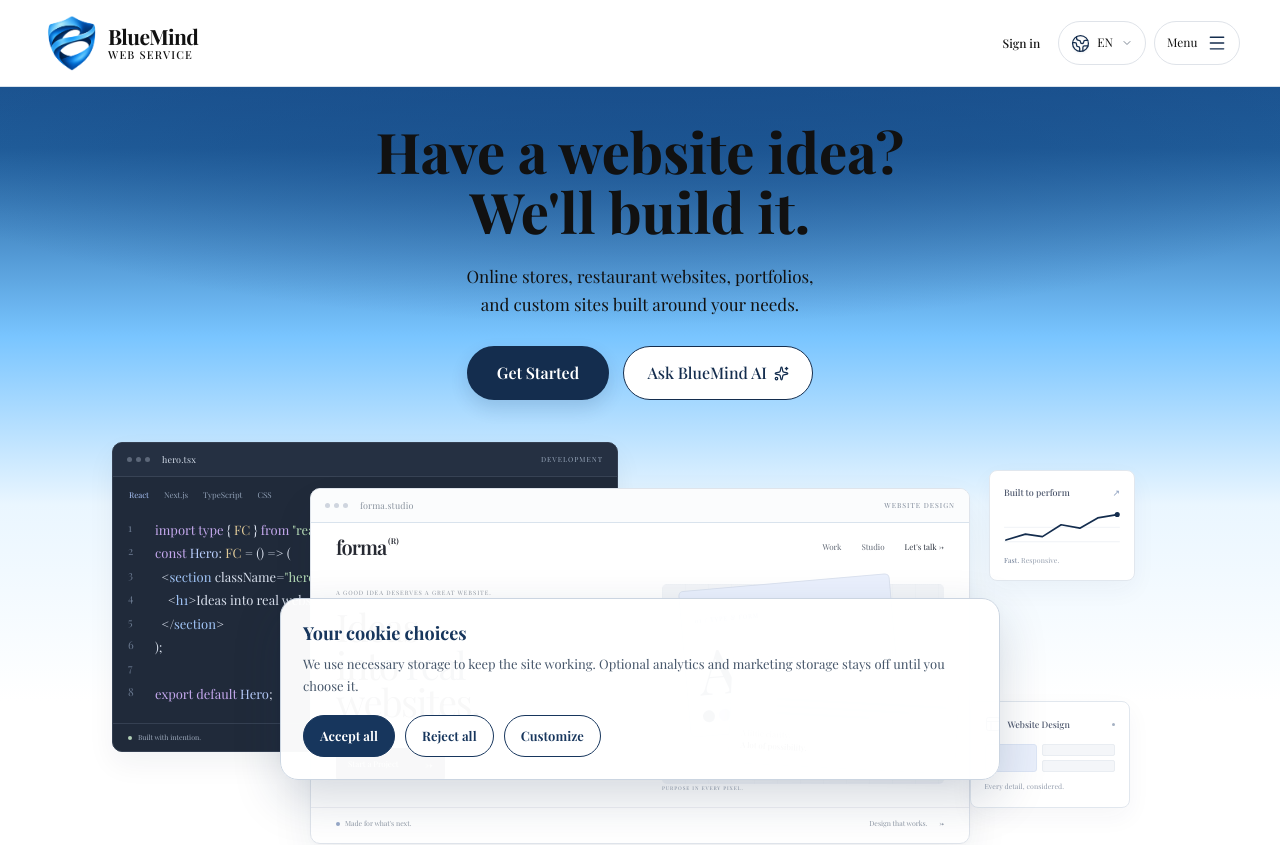
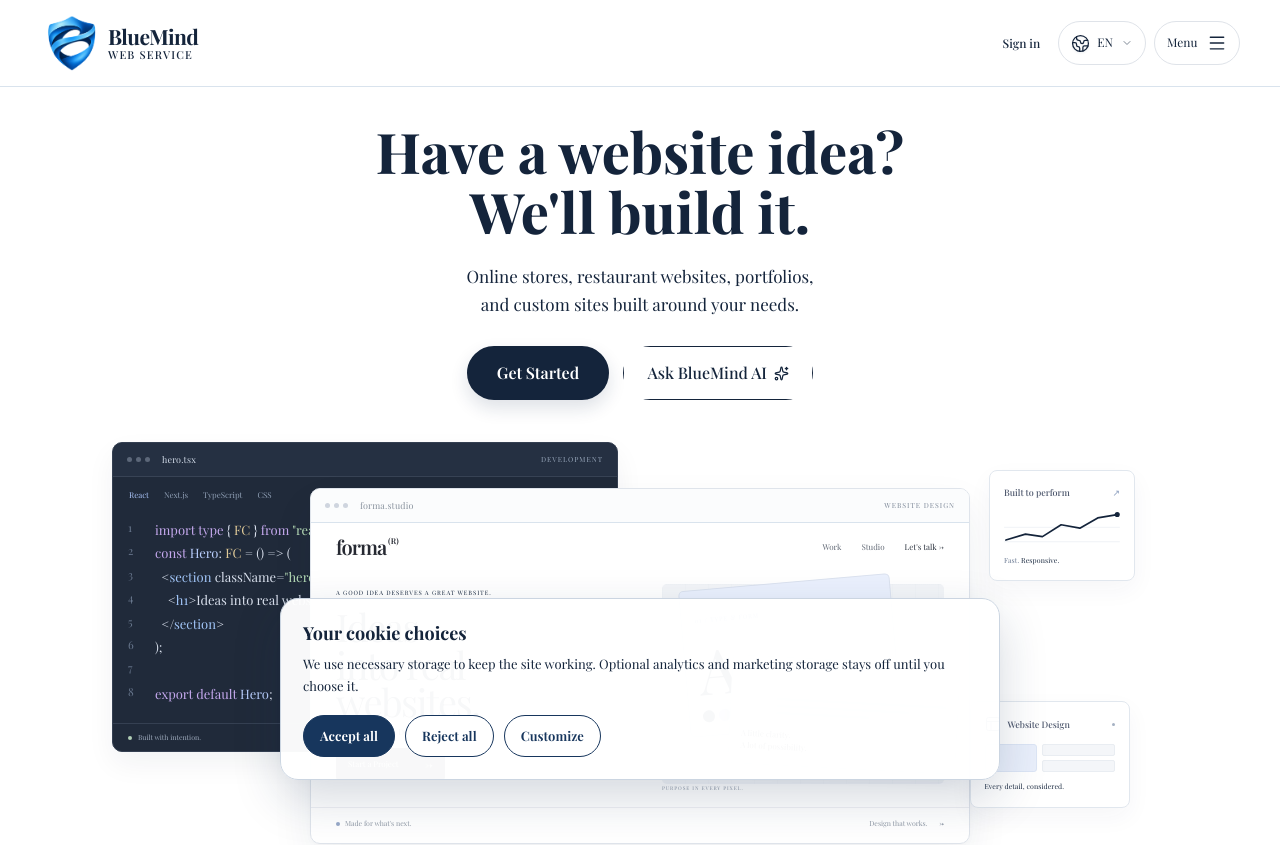
Before and after one commit to m1o223/bluem-ndwebs-rv-cefronend, a Next.js app: page / in a window 1280 px wide. Shown: the top 845 px of the page. Built offline with nearby package versions, Linux system fonts and the light colour scheme.

Commit message:
Apply Option B site colors

```diff
--- a/app/globals.css
+++ b/app/globals.css
@@ -3,8 +3,9 @@
   --font-heading-family: "Playfair Display", Georgia, "Times New Roman", serif;
   --control-radius: 999px;
   --icon-control-radius: 50%;
-  --bluemind-text: #111111;
-  --bluemind-blue: #142D4E;
+  --bluemind-text: #14243B;
+  --bluemind-blue: #14243B;
+  --bluemind-heading: #14243B;
   --bluemind-blue-hover: #EDF3FA;
   --bluemind-border: #d5dfeb;
   --bluemind-divider: #d9e3ed;
@@ -22,7 +23,7 @@
   --space-10: 64px;
   --text-readable: clamp(0.95rem, 0.9rem + 0.2vw, 1.05rem);
   --text-small-readable: clamp(0.86rem, 0.82rem + 0.16vw, 0.95rem);
-  --security-ambient-gradient: radial-gradient(ellipse 84% 48% at 50% 7%, rgb(23 74 135 / 70%) 0%, rgb(23 74 135 / 42%) 43%, transparent 82%), linear-gradient(180deg, #174a87 0%, #215f9c 21%, #79c5ff 48%, #eaf6ff 72%, #fff 100%);
+  --security-ambient-gradient: #ffffff;
 }
 
 * {
@@ -43,7 +44,7 @@ body {
   min-height: 100dvh;
   display: flex;
   flex-direction: column;
-  background: white;
+  background: #ffffff;
   color: var(--bluemind-text);
   font-family: var(--font-body-family);
   font-size: 16px;
@@ -53,13 +54,81 @@ body {
   -moz-osx-font-smoothing: grayscale;
 }
 
+/* Option B color system: soft navy text on pure-white page surfaces. */
+body :where(
+  h1,
+  h2,
+  h3,
+  h4,
+  h5,
+  h6,
+  p,
+  nav,
+  nav a,
+  nav button,
+  header a,
+  header button,
+  label,
+  legend,
+  summary,
+  dt,
+  dd,
+  figcaption,
+  blockquote,
+  small,
+  [class*="eyebrow"],
+  [class*="Eyebrow"],
+  [class*="subtitle"],
+  [class*="Subtitle"],
+  [class*="subheading"],
+  [class*="Subheading"],
+  [class*="description"],
+  [class*="Description"]
+) {
+  color: #14243B !important;
+}
+
+body :where(
+  main,
+  section,
+  footer,
+  [class*="page"],
+  [class*="Page"],
+  [class*="section"],
+  [class*="Section"]
+) {
+  background-color: #FFFFFF !important;
+  background-image: none !important;
+}
+
+body :where(
+  button[class*="primary"],
+  button[class*="Primary"],
+  button[class*="sendButton"],
+  button[class*="publishButton"],
+  a[class*="primary"],
+  a[class*="Primary"],
+  a[class*="navCta"]
+),
+body :where(
+  button[class*="primary"],
+  button[class*="Primary"],
+  button[class*="sendButton"],
+  button[class*="publishButton"],
+  a[class*="primary"],
+  a[class*="Primary"],
+  a[class*="navCta"]
+) :where(span, strong, small) {
+  color: #FFFFFF !important;
+}
+
 /* The approved Security background is shared as one continuous page layer. */
 .site-ambient-shell {
   position: relative;
   isolation: isolate;
   flex: 1 0 auto;
   min-height: 100%;
-  background: #fff;
+  background: #ffffff;
 }
 
 .site-ambient-shell::before {
@@ -67,7 +136,7 @@ body {
   z-index: -1;
   inset: 0 0 auto;
   height: calc(clamp(500px, 48vw, 680px) + var(--website-header-height, 86px));
-  background: var(--security-ambient-gradient);
+  background: #ffffff;
   background-repeat: no-repeat;
   background-size: 100% 100%;
   content: "";
```
